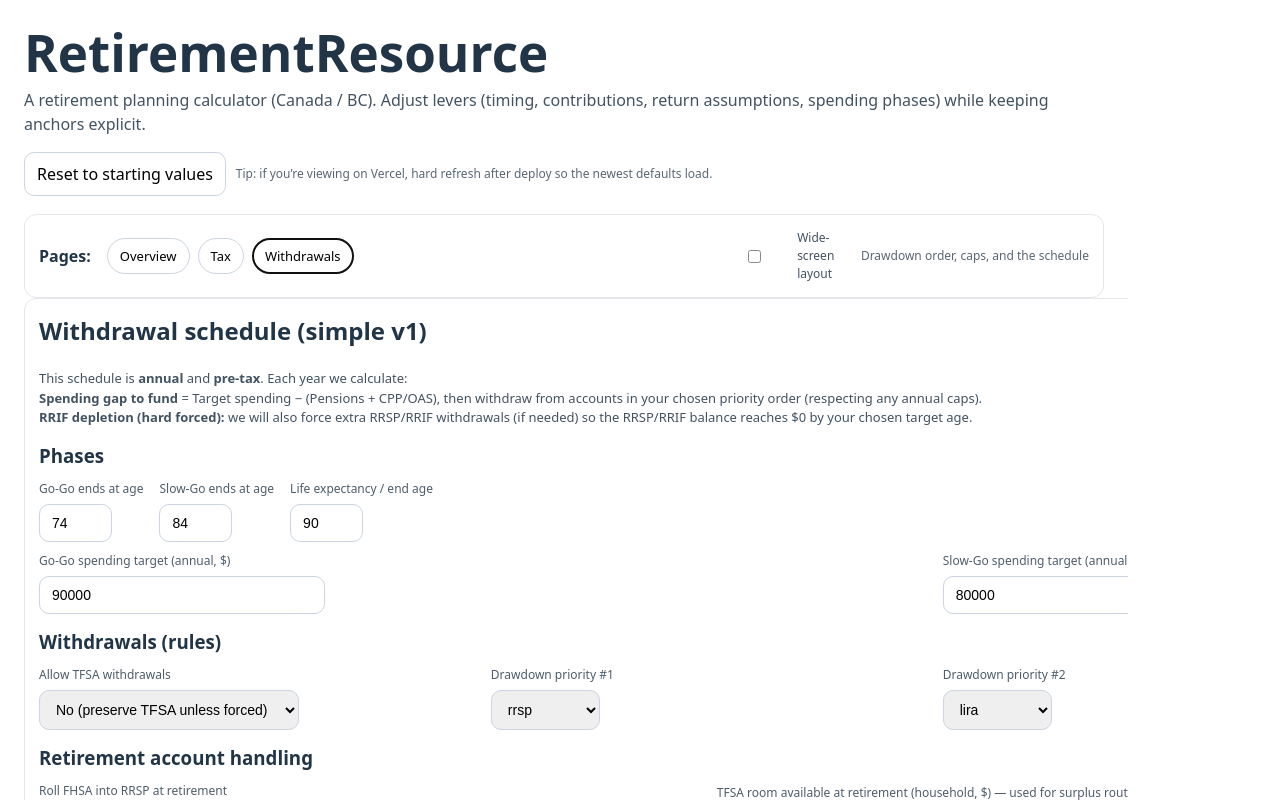
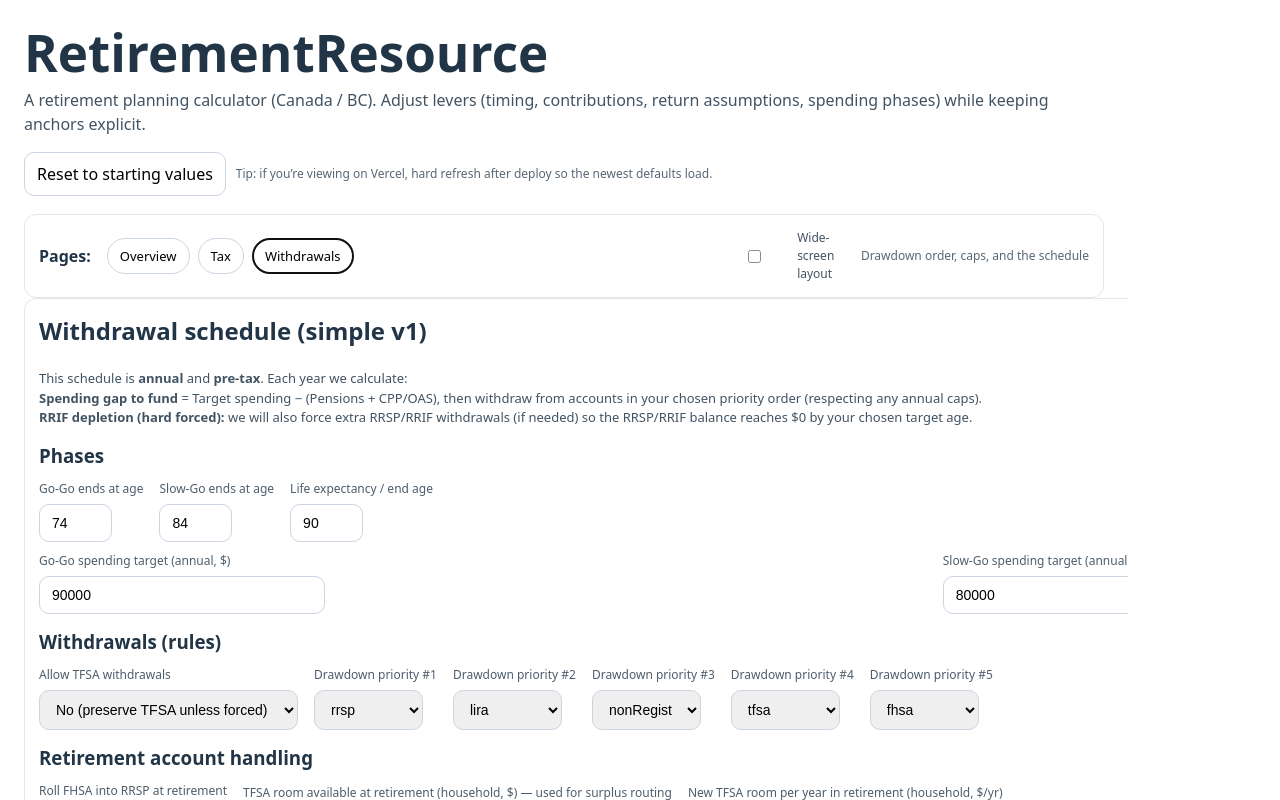
Before and after one commit to kawabunga8/RetirementResource, a React (Vite) app: page / in a window 1280 px wide. Both pictures are taken after a click on the button "Withdrawals". Shown: the top 800 px of the page. Built offline with nearby package versions, Linux system fonts and the light colour scheme.

Commit message:
Left-cluster dropdown groups with tab-like spacing

```diff
--- a/src/App.css
+++ b/src/App.css
@@ -8,6 +8,14 @@
 }
 
 .ageRow {
+  display: flex;
+  gap: 16px; /* ~one tab stop */
+  flex-wrap: wrap;
+  align-items: end;
+  justify-content: flex-start;
+}
+
+.selectRow {
   display: flex;
   gap: 16px; /* ~one tab stop */
   flex-wrap: wrap;
--- a/src/App.tsx
+++ b/src/App.tsx
@@ -1171,7 +1171,7 @@ export default function App() {
           </div>
 
           <h3 style={{ marginTop: 14 }}>Withdrawals (rules)</h3>
-          <div className="grid">
+          <div className="selectRow">
             <Field label="Allow TFSA withdrawals">
               <select
                 value={vars.withdrawals.allowTfsa ? "yes" : "no"}
@@ -1321,7 +1321,7 @@ export default function App() {
           </div>
 
           <h3 style={{ marginTop: 14 }}>Retirement account handling</h3>
-          <div className="grid">
+          <div className="selectRow">
             <Field label="Roll FHSA into RRSP at retirement">
               <select
                 className="yesNoSelect"
@@ -1382,7 +1382,7 @@ export default function App() {
           </div>
 
           <h3 style={{ marginTop: 14 }}>LIF withdrawal setting (BC)</h3>
-          <div className="grid">
+          <div className="selectRow">
             <Field
               label={`LIF mode (current: ${
                 vars.withdrawals.lifMode === "max"
```
